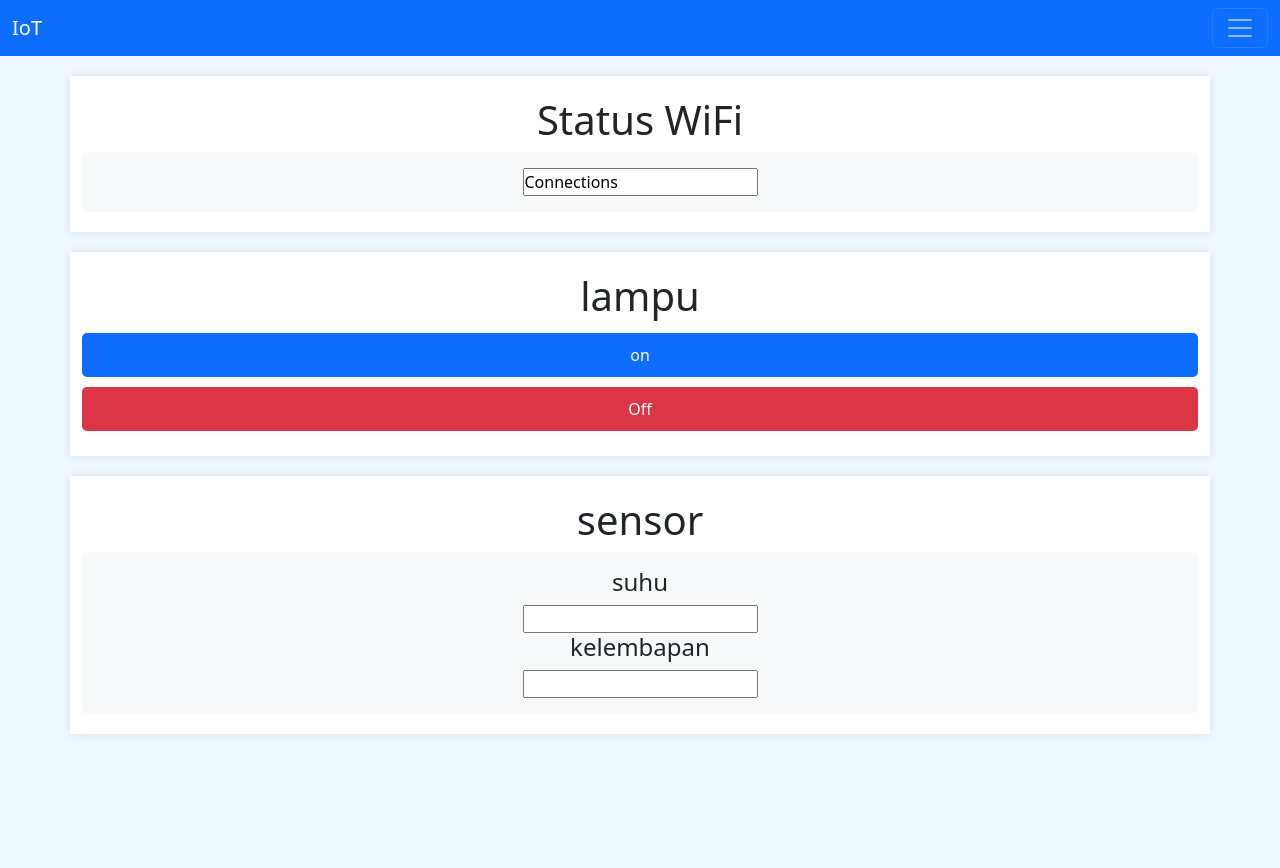
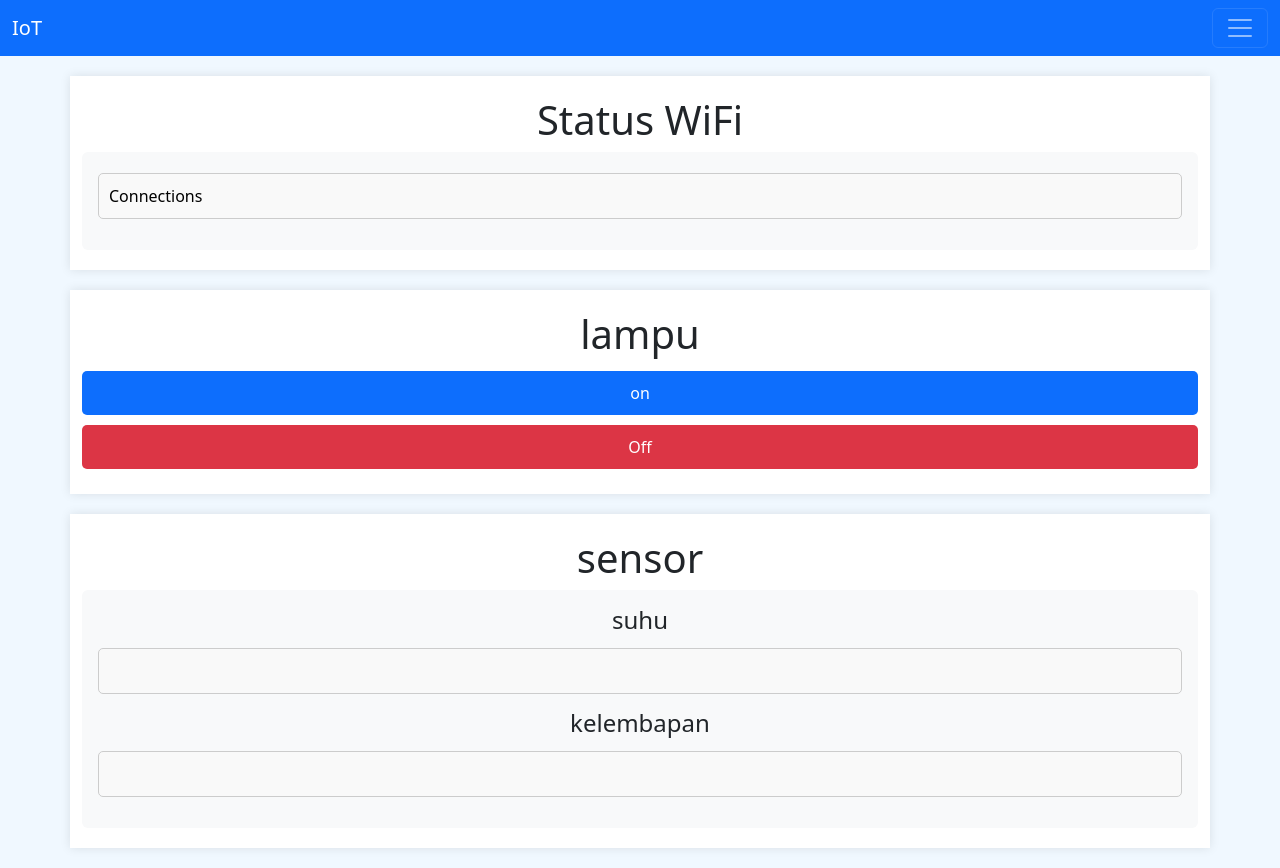
Before and after one commit to perdanaqing-1120/SmartWeb, a plain HTML site: page IoT/IoT.html in a window 1280 px wide. Before the commit the page ends 800 px from the top, so only its background shows below. Drawn offline with nearby package versions, Linux system fonts and the light colour scheme; no server answers.

Commit message:
miku best partner

```diff
--- a/IoT/IoT.html
+++ b/IoT/IoT.html
@@ -47,7 +47,7 @@
             <h1>Status WiFi</h1>
             <div data-bs-spy="scroll" data-bs-target="#navbar-example2" data-bs-root-margin="0px 0px -40%"
                 data-bs-smooth-scroll="true" class="scrollspy-example bg-body-tertiary p-3 rounded-2" tabindex="0">
-                <input id="status" type="text" readonly />
+                <input id="status" class="input" type="text" readonly />
             </div>
         </div>
 
@@ -68,10 +68,10 @@
             <div data-bs-spy="scroll" data-bs-target="#navbar-example2" data-bs-root-margin="0px 0px -40%"
                 data-bs-smooth-scroll="true" class="scrollspy-example bg-body-tertiary p-3 rounded-2" tabindex="0">
                 <h4 id="scrollspyHeading2">suhu</h4>
-                <input id="suhu" type="text" readonly />
+                <input id="suhu" class="input" type="text" readonly />
 
                 <h4 id="scrollspyHeading1">kelembapan</h4>
-                <input id="kelembapan" type="text" readonly />
+                <input id="kelembapan" class="input" type="text" readonly />
             </div>
         </div>
 
--- a/IoT/main.js
+++ b/IoT/main.js
@@ -41,7 +41,12 @@ function off() {
 }
 
 // sensor
+let count = false
+
 setInterval(() => {
+    count = !count
+
+    if (count) {
         // suhu
         fetch(`${endPoint}/suhu`, {
             method: "POST"
@@ -51,8 +56,8 @@ setInterval(() => {
                 if (result > 0) {
                     suhu.value = result
                 }
-        });
-
+            })
+    } else {
         // kelembapan
         fetch(`${endPoint}/kelembapan`, {
             method: "POST"
@@ -62,5 +67,6 @@ setInterval(() => {
                 if (result > 0) {
                     kelembapan.value = result
                 }
-        });
-}, 2500);
+            })
+    }
+}, 1000);
--- a/IoT/style.css
+++ b/IoT/style.css
@@ -35,3 +35,13 @@ body {
     width: 100%;
     margin: 5px 0;
 }
+
+.input {
+    width: 100%;
+    padding: 10px;
+    margin: 5px 0 15px 0;
+    border: 1px solid #ccc;
+    border-radius: 5px;
+    font-size: 16px;
+    background-color: #f9f9f9;
+}
```
Lines whose indentation alone changed are shown as unchanged.
